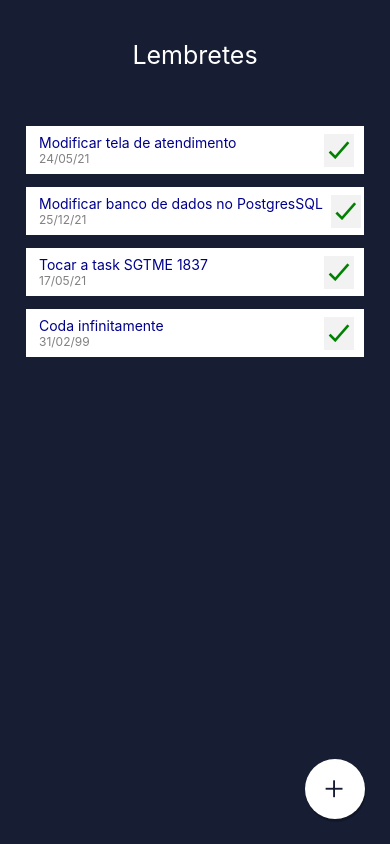
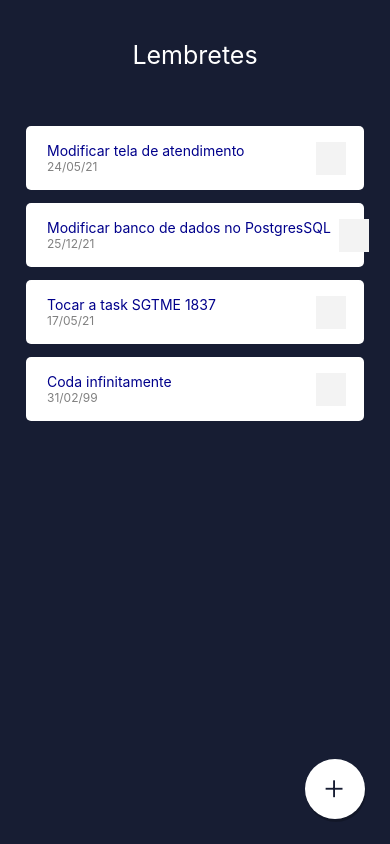
Before and after one commit to JonissonGomes/todoReact-Native, a React Native app: screen / in a window 390 px wide. Built offline with nearby package versions, Linux system fonts and the light colour scheme.

Commit message:
Adicionando funcionalidade do checkbox

```diff
--- a/src/components/TaskList/index.js
+++ b/src/components/TaskList/index.js
@@ -1,25 +1,38 @@
-import React from 'react';
+import React, { useState } from 'react';
 import { View, Text, TouchableOpacity, StyleSheet } from 'react-native';
 import { Ionicons } from '@expo/vector-icons' /* Lib de icones */
 import * as Animatable from 'react-native-animatable'; /* Lib de animação */
 
 
 export default function TaskList({ data }) {
-    return(
+    const [checkbox, setCheckbox] = useState(false);
+    return (
         <Animatable.View
-        style={styles.container}
-        animation="bounceIn" /* Animação de entrada */
-        useNativeDriver /* Usar a própria animação do dispositivo */
+            style={styles.container}
+            animation="bounceIn" /* Animação de entrada */
+            useNativeDriver /* Usar a própria animação do dispositivo */
         >
 
             <View style={styles.infoTask}>
-                <Text style={ styles.tituloTask}>{data.task}</Text>
-                <Text style={ styles.dateTask}>{data.hour}</Text>
+                <Text style={styles.tituloTask}>{data.task}</Text>
+                <Text style={styles.dateTask}>{data.hour}</Text>
             </View>
 
-            <TouchableOpacity style={styles.boxButton}>
-                <Ionicons name="md-checkmark-sharp" size={30} color="green"/>
-            </TouchableOpacity>
+            {checkbox !== false &&
+                <TouchableOpacity
+                    style={styles.boxButton}
+                    onPress={() => setCheckbox(false)}>
+                    <Ionicons name="md-checkmark-sharp" size={30} color="green" />
+                </TouchableOpacity>
+            }
+
+            {checkbox !== true &&
+                <TouchableOpacity
+                    style={styles.boxButton}
+                    onPress={() => setCheckbox(true)}>
+                    <Ionicons name="md-square-sharp" size={30} color="#F3F3F3" />
+                </TouchableOpacity>
+            }
         </Animatable.View>
     );
 }
@@ -33,7 +46,9 @@ const styles = StyleSheet.create({
         alignItems: 'center',
         backgroundColor: '#fff',
         justifyContent: 'space-between',
-        marginBottom: 5
+        marginBottom: 5,
+        padding: 8,
+        borderRadius: 5
     },
     infoTask: {
         marginLeft: 5,
@@ -48,7 +63,7 @@ const styles = StyleSheet.create({
         color: 'gray'
     },
     boxButton: {
-        backgroundColor: '#F2F2F2',
+        backgroundColor: '#F3F3F3',
         marginRight: 10,
     }
 })
```
